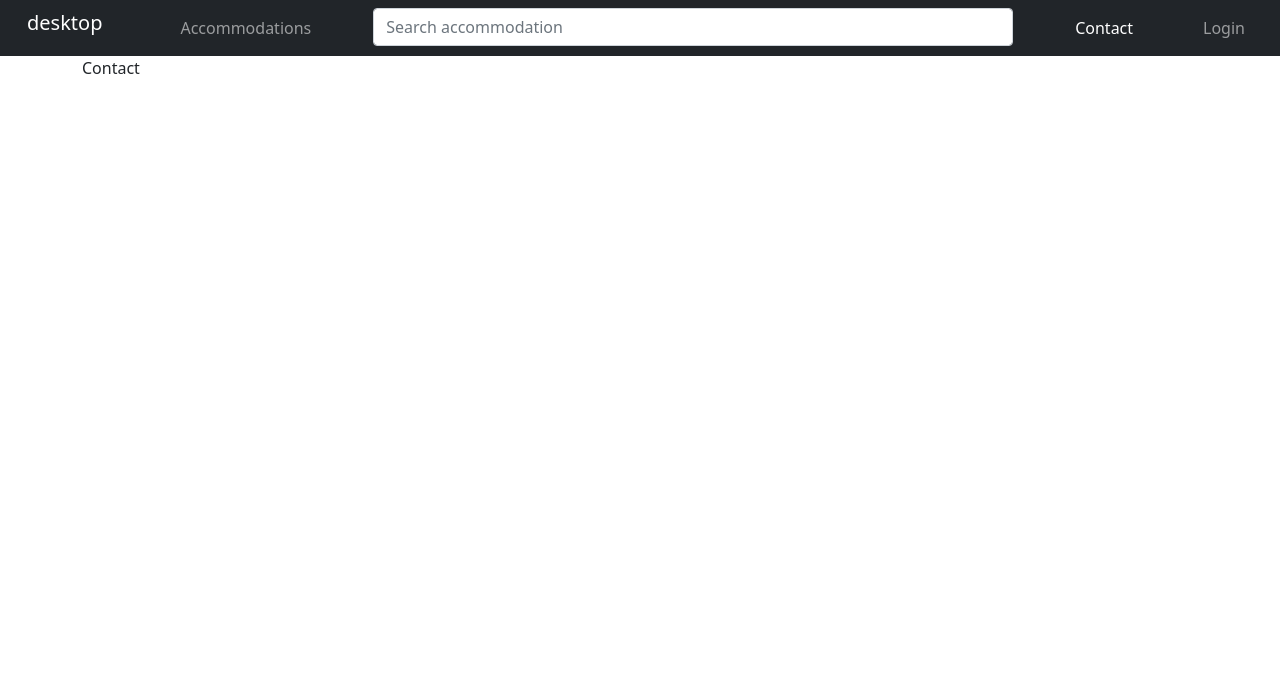
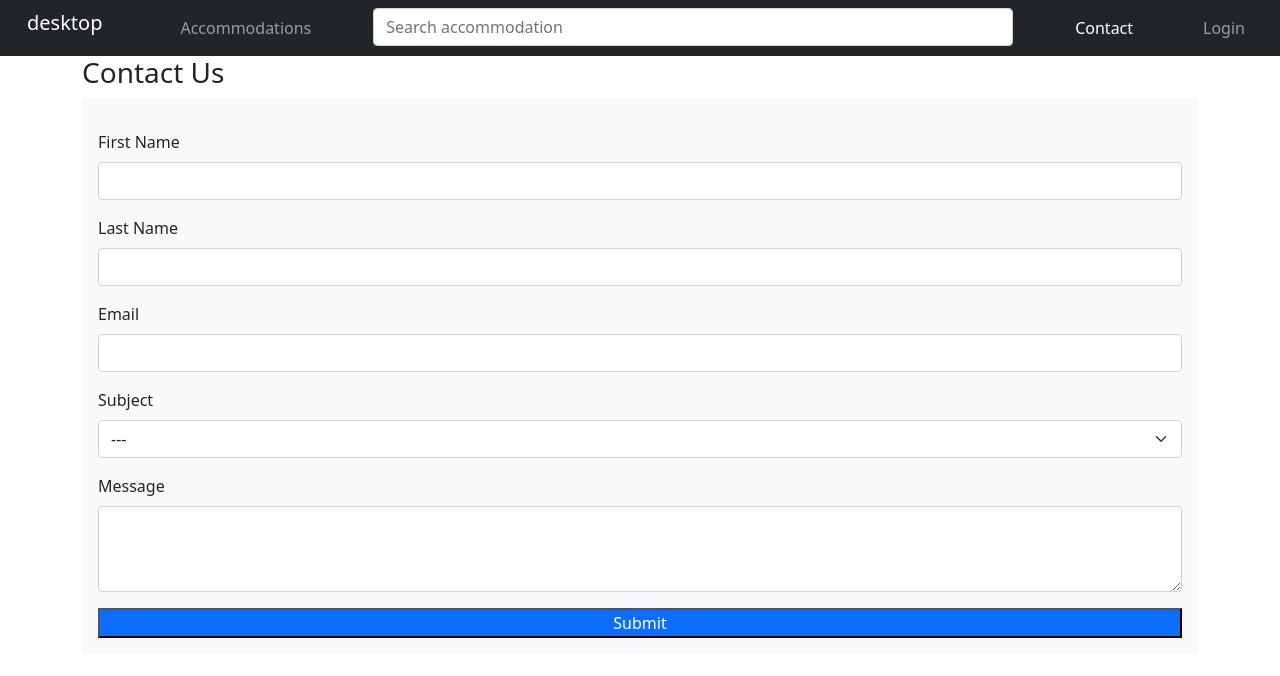
Before and after one commit to Noroff-FEU-Assignments/project-exam-2-Kaladinge, a React (Create React App) app: page /contact in a window 1280 px wide. Shown: the top 676 px of the page. Built offline with nearby package versions, Linux system fonts and the light colour scheme.

Commit message:
added contact form

```diff
--- a/package.json
+++ b/package.json
@@ -3,6 +3,7 @@
   "version": "0.1.0",
   "private": true,
   "dependencies": {
+    "@hookform/resolvers": "^2.8.8",
     "@testing-library/jest-dom": "^5.16.4",
     "@testing-library/react": "^13.1.1",
     "@testing-library/user-event": "^13.5.0",
@@ -10,10 +11,12 @@
     "react": "^18.0.0",
     "react-bootstrap": "^2.3.0",
     "react-dom": "^18.0.0",
+    "react-hook-form": "^7.30.0",
     "react-router-dom": "^6.3.0",
     "react-scripts": "5.0.1",
     "sass": "^1.50.1",
-    "web-vitals": "^2.1.4"
+    "web-vitals": "^2.1.4",
+    "yup": "^0.32.11"
   },
   "scripts": {
     "start": "react-scripts start",
--- a/src/components/accommodations/AccommodationItem.js
+++ b/src/components/accommodations/AccommodationItem.js
@@ -16,7 +16,6 @@ function AccommodationItem({
   airport,
   bryggen,
 }) {
-  console.log(id);
   return (
     <Row>
       <Col md={4} className="border">
--- a/src/components/accommodations/AccommodationList.js
+++ b/src/components/accommodations/AccommodationList.js
@@ -1,10 +1,12 @@
 import React, { useEffect, useState } from "react";
 import AccommodationItem from "./AccommodationItem";
 
-function AccommodationList() {
+function AccommodationList({ category }) {
   const [accommodations, setAccommodations] = useState([]);
   const [loading, setLoading] = useState(true);
   const [fetchPagesError, setFetchPagesError] = useState(null);
+
+  console.log(category);
 
   const url =
     "https://kaladinge-pe2.herokuapp.com/api/accommodations/?populate=*";
@@ -14,7 +16,6 @@ function AccommodationList() {
       try {
         const response = await fetch(url);
         const result = await response.json();
-        console.log(result.data);
         setAccommodations(result.data);
       } catch (error) {
         setFetchPagesError(error.toString());
--- a/src/components/accommodations/Accommodations.js
+++ b/src/components/accommodations/Accommodations.js
@@ -7,9 +7,7 @@ function Accommodations() {
   const [category, setCategory] = useState([]);
 
   function addCategory(event) {
-    console.log(event.target.innerHTML);
     setCategory([...category, event.target.innerHTML]);
-    console.log(category);
   }
 
   return (
@@ -19,7 +17,7 @@ function Accommodations() {
           <Heading title="Accommodations" />
           <div onClick={addCategory}>Hotel</div>
           <div onClick={addCategory}>Guesthouse</div>
-          <AccommodationList />
+          <AccommodationList category={category} />
         </Col>
         <Col xs={2} className="d-none d-lg-block">
           <div>other col</div>
--- a/src/components/contact/Contact.js
+++ b/src/components/contact/Contact.js
@@ -1,7 +1,14 @@
 import React from "react";
+import Heading from "../layout/Heading";
+import ContactForm from "./ContactForm";
 
 function Contact() {
-  return <div>Contact</div>;
+  return (
+    <>
+      <Heading title="Contact Us" />
+      <ContactForm />
+    </>
+  );
 }
 
 export default Contact;
--- /dev/null
+++ b/src/components/contact/ContactForm.js
@@ -0,0 +1,101 @@
+import { useForm } from "react-hook-form";
+import * as yup from "yup";
+import { yupResolver } from "@hookform/resolvers/yup";
+import { Form } from "react-bootstrap";
+
+const schema = yup.object().shape({
+  firstName: yup
+    .string()
+    .required("First name is required")
+    .min(3, "Your first name must be at least 3 characters"),
+  lastName: yup
+    .string()
+    .required("Last name is required")
+    .min(4, "Your last name must be at least 4 characters"),
+  email: yup
+    .string()
+    .required("Email is required")
+    .email("Please enter a valid email address"),
+  subject: yup.string().required("A choice is required"),
+  message: yup
+    .string()
+    .required("Message is required")
+    .min(10, "Your message must be at least 10 characters"),
+});
+
+function ContactForm() {
+  const {
+    register,
+    handleSubmit,
+    formState: { errors },
+  } = useForm({
+    resolver: yupResolver(schema),
+  });
+
+  function onSubmit(data) {
+    console.log(data);
+  }
+
+  return (
+    <Form
+      onSubmit={handleSubmit(onSubmit)}
+      className={`bg-light p-3 d-flex flex-column mx-auto`}
+    >
+      <Form.Label htmlFor="first-name" className="mt-3">
+        First Name
+      </Form.Label>
+      <Form.Control {...register("firstName")} id="first-name" />
+      {errors.firstName && (
+        <span className="mb-3 text-danger">{errors.firstName.message}</span>
+      )}
+
+      <Form.Label htmlFor="last-name" className="mt-3">
+        Last Name
+      </Form.Label>
+      <Form.Control {...register("lastName")} id="last-name" />
+      {errors.lastName && (
+        <span className="mb-3 text-danger">{errors.lastName.message}</span>
+      )}
+
+      <Form.Label htmlFor="email" className="mt-3">
+        Email
+      </Form.Label>
+      <Form.Control {...register("email")} id="email" />
+      {errors.email && (
+        <span className="mb-3 text-danger">{errors.email.message}</span>
+      )}
+
+      <Form.Label htmlFor="subject" className="mt-3">
+        Subject
+      </Form.Label>
+      <Form.Select {...register("subject")}>
+        <option value="">---</option>
+        <option value="recipe">Recipe</option>
+        <option value="courses">Courses</option>
+        <option value="other">Other</option>
+      </Form.Select>
+      {errors.subject && (
+        <span className="mb-3 text-danger">{errors.subject.message}</span>
+      )}
+
+      <Form.Label htmlFor="message" className="mt-3">
+        Message
+      </Form.Label>
+      <Form.Control
+        {...register("message")}
+        id="message"
+        as="textarea"
+        rows={3}
+      />
+      {errors.message && (
+        <span className="mb-3 text-danger">{errors.message.message}</span>
+      )}
+
+      <button type="submit" className="mt-3 bg-primary text-white">
+        Submit
+      </button>
+    </Form>
+  );
+}
+
+export default ContactForm;
```
Also changed, not shown: 1 other file (tests, documents, lock files or other folders).
